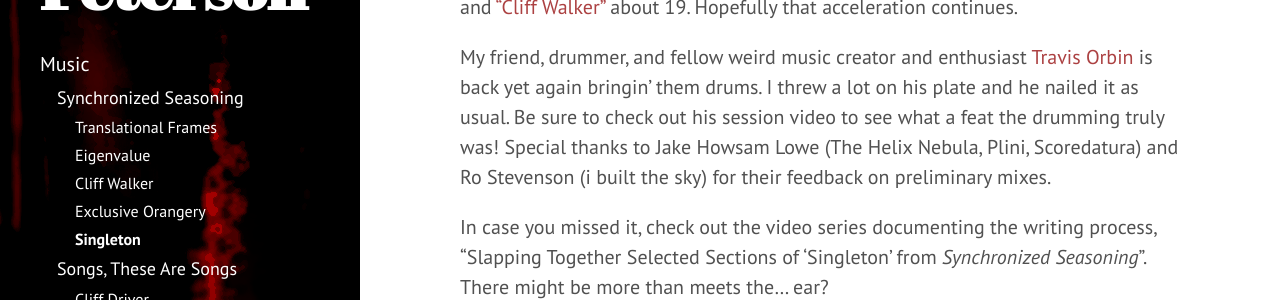
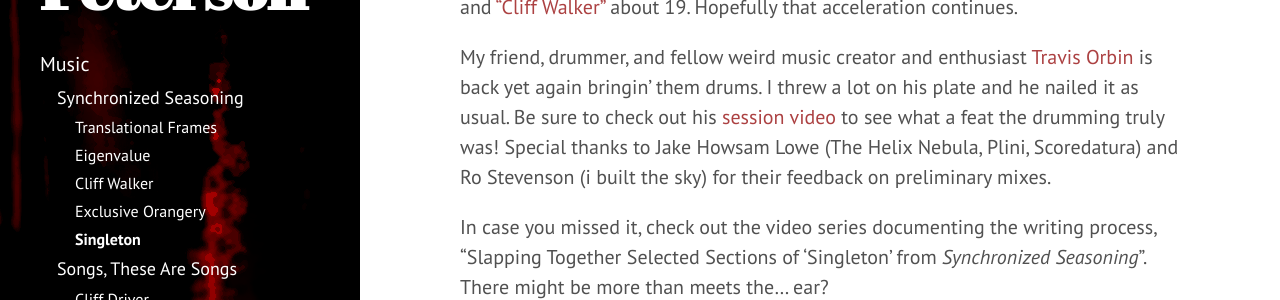
Before and after one commit to petepm/petepm.github.io, a Jekyll site: the page built from music/synchronized-seasoning/singleton.md, in a window 1280 px wide and 900 px high, scrolled down 515 px. Shown: the part 216-516 px from the top of the window. Built offline with Jekyll 4.4.1, drawn with Linux system fonts in a browser that asks for light colours; nearby versions of some CDN libraries; part of the change alters nothing that is shown.

```diff
--- a/music/synchronized-seasoning/singleton.md
+++ b/music/synchronized-seasoning/singleton.md
@@ -26,7 +26,8 @@ continues.
 My friend, drummer, and fellow weird music creator and enthusiast
 [Travis Orbin](http//travisorbin.com) is back yet again bringin' them drums.
 I threw a lot on his plate and he nailed it as usual. Be sure to
-check out his session video to see what a feat the drumming truly was!
+check out his [session video](https://www.youtube.com/watch?v=sLAWeyMi0zM)
+to see what a feat the drumming truly was!
 Special thanks to Jake Howsam Lowe (The Helix Nebula, Plini, Scoredatura)
 and Ro Stevenson (i built the sky) for their feedback on preliminary mixes.
 
```
